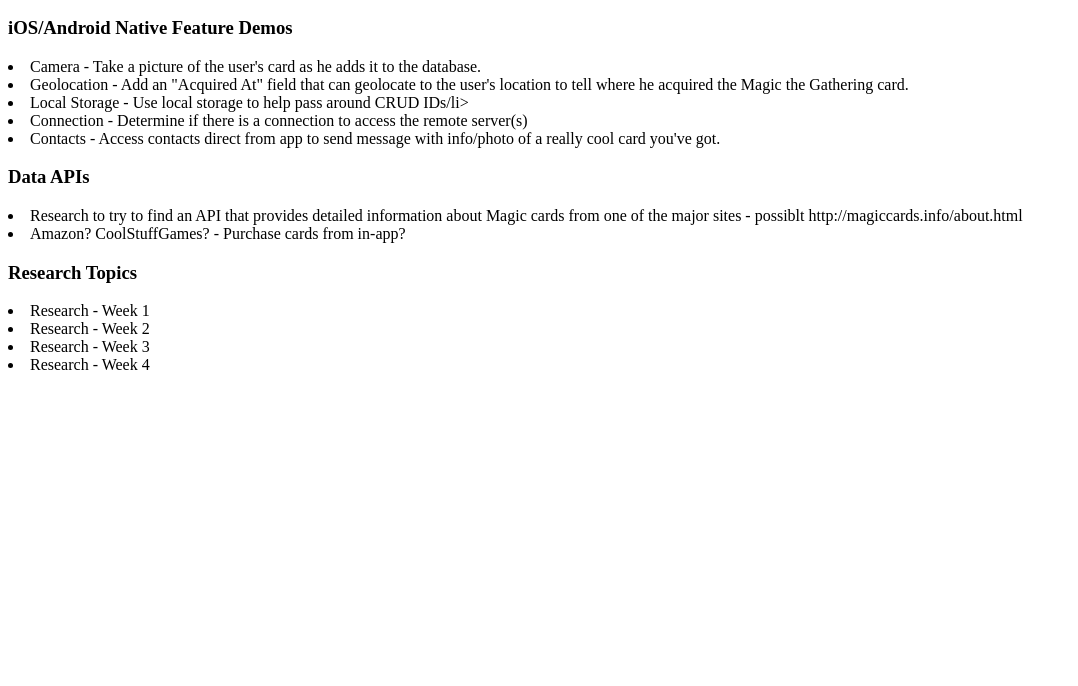
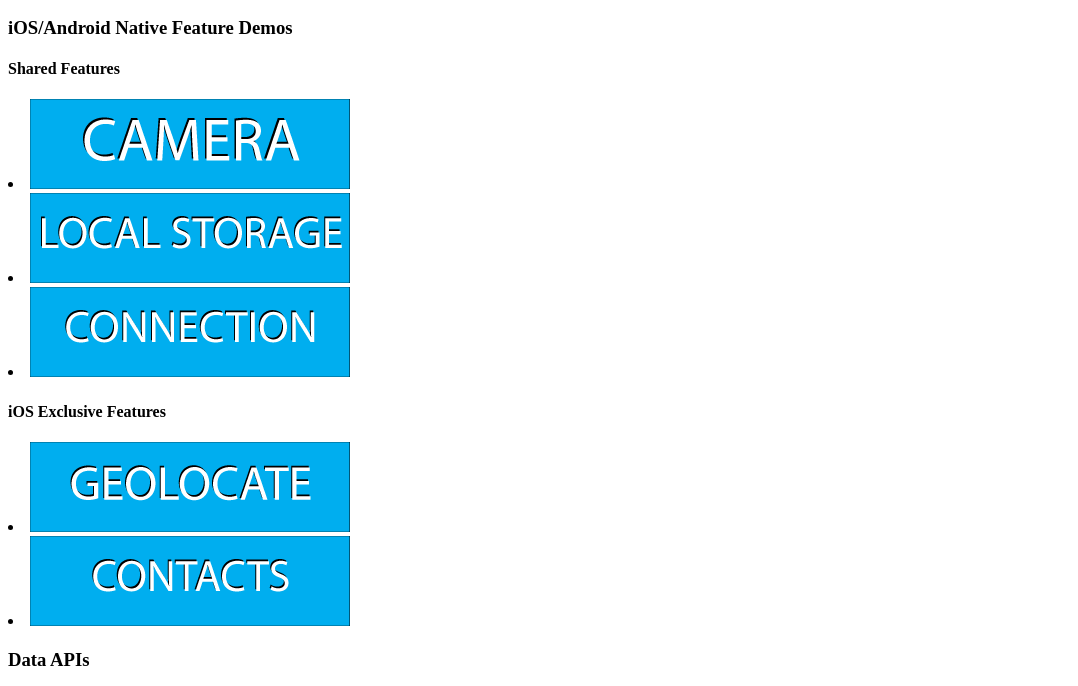
Before and after one commit to scottcaruso/caruso_scott_avf, a plain HTML site: page AVF Demo App/index.html in a window 1280 px wide. Shown: the part 110-796 px from the top of the page, without its empty margins (0-1078 px from the left). Drawn offline with Linux system fonts and the light colour scheme.

Commit message:
Adding buttons. Rearranging semantically.

```diff
--- a/AVF Demo App/index.html
+++ b/AVF Demo App/index.html
@@ -30,28 +30,40 @@
 		<section class="nativefeatures">
 			<h3>iOS/Android Native Feature Demos</h3>
 			<nav>
-				<li>Camera - Take a picture of the user's card as he adds it to the database.</li>
-				<li>Geolocation - Add an "Acquired At" field that can geolocate to the user's location to tell where he acquired the Magic the Gathering card.</li>
-				<li>Local Storage - Use local storage to help pass around CRUD IDs/li>
-				<li>Connection - Determine if there is a connection to access the remote server(s)</li>
-				<li>Contacts - Access contacts direct from app to send message with info/photo of a really cool card you've got.</li>
+				<section class="sharedfeatures">
+					<h4>Shared Features</h4>
+						<li><img src="img/camera.png"></li>
+							<!--Camera - Take a picture of the user's card as he adds it to the database.-->
+						<li><img src="img/localstorage.png"></li>
+							<!--Local Storage - Use local storage to help pass around CRUD IDs-->
+						<li><img src="img/connection.png"></li>
+							<!--Connection - Determine if there is a connection to access the remote server(s)-->
+				</section>
+				<section class="iosspecific">
+					<h4>iOS Exclusive Features</h4>
+						<li><img src="img/geolocate.png"></li>
+							<!--Geolocation - Add an "Acquired At" field that can geolocate to the user's location to tell where he acquired the Magic the Gathering card.-->
+						<li><img src="img/contacts.png"></li>
+							<!--Contacts - Access contacts direct from app to send message with info/photo of a really cool card you've got.-->
+				</section>
 		</section>
 
 		<section class="dataapis">
 			<h3>Data APIs</h3>
 			<nav>
-				<li>Research to try to find an API that provides detailed information about Magic cards from one of the major sites - possiblt http://magiccards.info/about.html</li>
-				<li>Amazon? CoolStuffGames? - Purchase cards from in-app?</li>
+				<li><img src="img/magiccardsinfo.png"></li>
+					<!--Research to try to find an API that provides detailed information about Magic cards from one of the major sites - possiblt http://magiccards.info/about.html-->
+				<li><img src="img/onlinestore.png"></li>
+					<!--Amazon? CoolStuffGames? - Purchase cards from in-app?-->
 			</nav>
 		</section>
 
 		<section class="research">
 			<h3>Research Topics</h3>
 			<nav>
-				<li>Research - Week 1</li>
-				<li>Research - Week 2</li>
-				<li>Research - Week 3</li>
-				<li>Research - Week 4</li>
+				<li><img src="img/week1research.png"></li>
+				<li><img src="img/week2research.png"></li>
+				<li><img src="img/week3research.png"></li>
 			</nav>
 		</section>
 
```
Also changed, not shown: AVF Demo App/img/camera.png (added), AVF Demo App/img/connection.png (added), AVF Demo App/img/contacts.png (added), AVF Demo App/img/geolocate.png (added), AVF Demo App/img/localstorage.png (added), AVF Demo App/img/magiccardsinfo.png (added), AVF Demo App/img/onlinestore.png (added), AVF Demo App/img/week1research.png (added), AVF Demo App/img/week2research.png (added), AVF Demo App/img/week3research.png (added).
